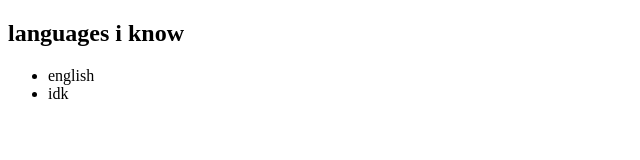
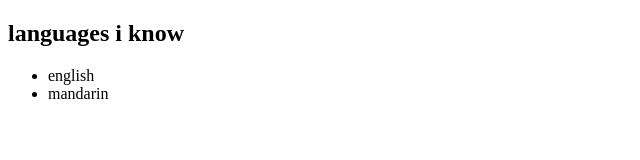
Before and after one commit to edwardshi0/Portfolio, a plain HTML site: page index.html in a window 1280 px wide. Shown: the full height of the page, 0-640 px from the left. Drawn offline with Linux system fonts and the light colour scheme.

Commit message:
added language

```diff
--- a/index.html
+++ b/index.html
@@ -7,7 +7,7 @@
         <h2>languages i know</h2>
         <ul>
             <li>english</li>
-            <li>idk</li>
+            <li>mandarin</li>
         </ul>
     </body>
 </html>
```
